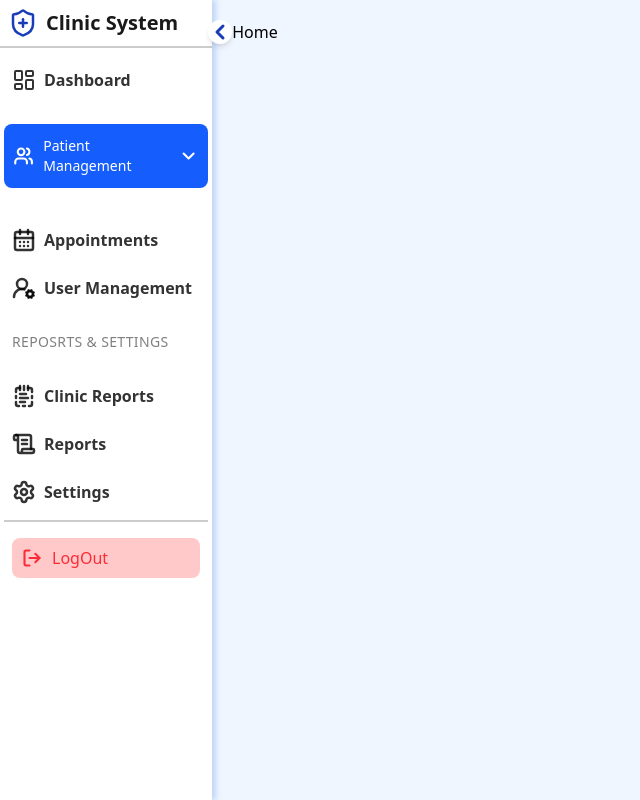
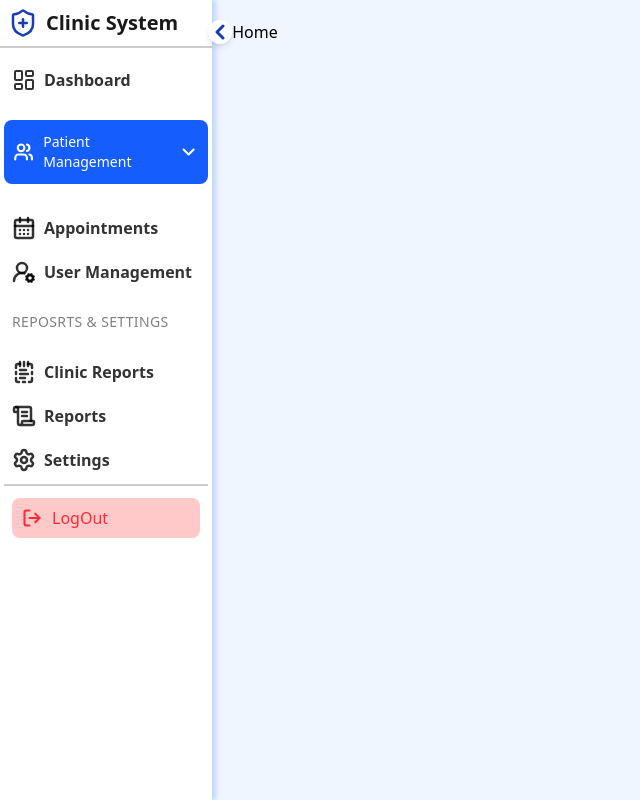
Before and after one commit to SherinNXLT/clinic-management-system-frontend, a React (Vite) app: page /clinic-system in a window 1280 px wide. Shown: the whole page, without its empty margins (0-640 px from the left). Built offline with nearby package versions, Linux system fonts and the light colour scheme.

Commit message:
to update

```diff
--- a/src/components/common/menus/SuperAdmin.tsx
+++ b/src/components/common/menus/SuperAdmin.tsx
@@ -14,7 +14,7 @@ import { useState } from "react";
 const SuperAdmin: React.FC = () => {
   const [dropOpen, setDropOpen] = useState(false);
   return (
-    <div className="w-full flex flex-col justify-start gap-y-2 p-1 overflow-hidden">
+    <div className="w-full overflow-y-auto flex flex-col justify-start gap-y-1 p-1 overflow-hidden">
       <div className="w-full p-2 cursor-pointer text-black/80 flex items-center justify-start hover:shadow-[0_3px_3px_var(--bkShadow)]">
         <LayoutDashboard className="h-10" strokeWidth={2} />
         <p className="text-md font-semibold pl-2">Dashboard</p>
```
